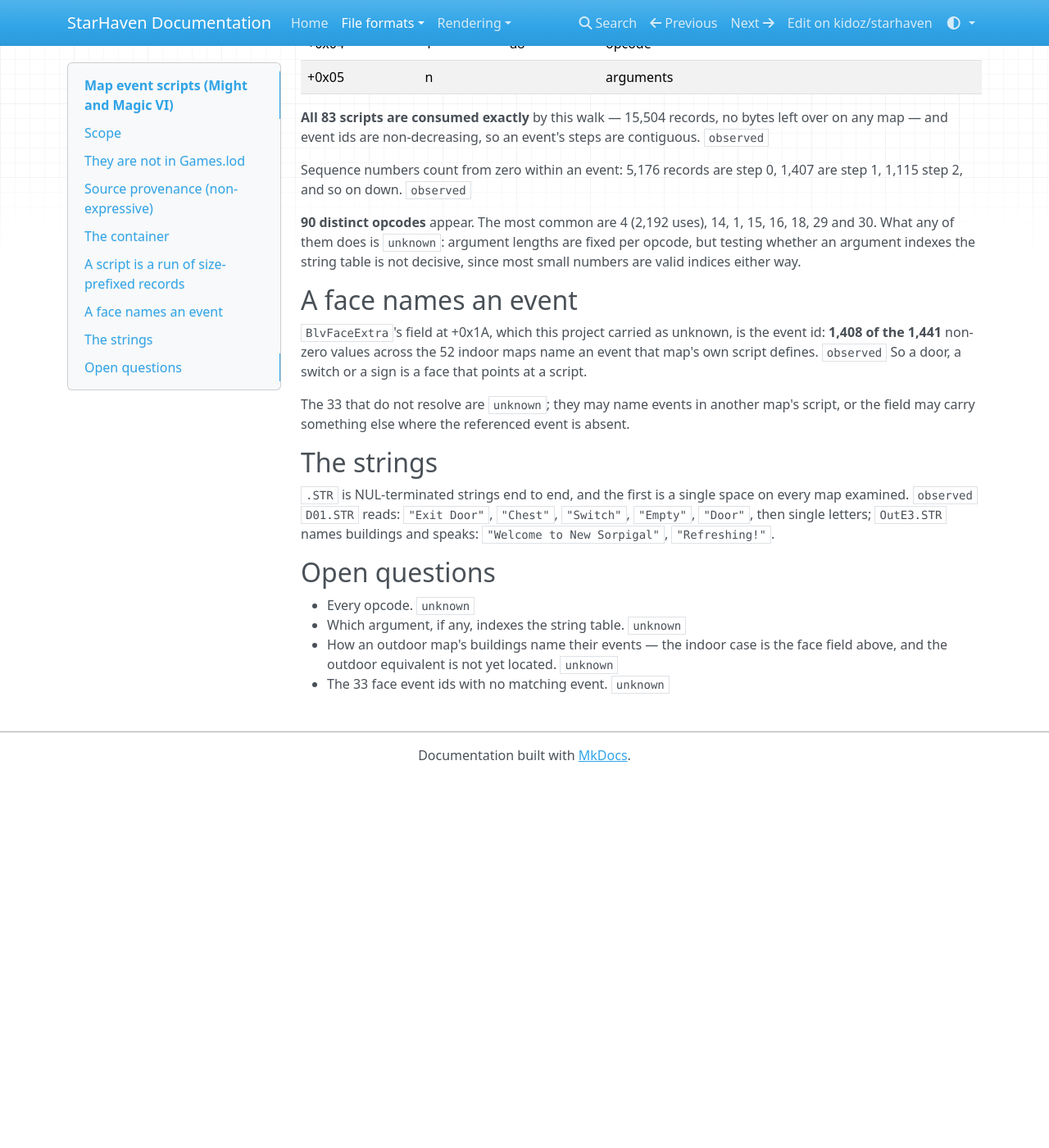
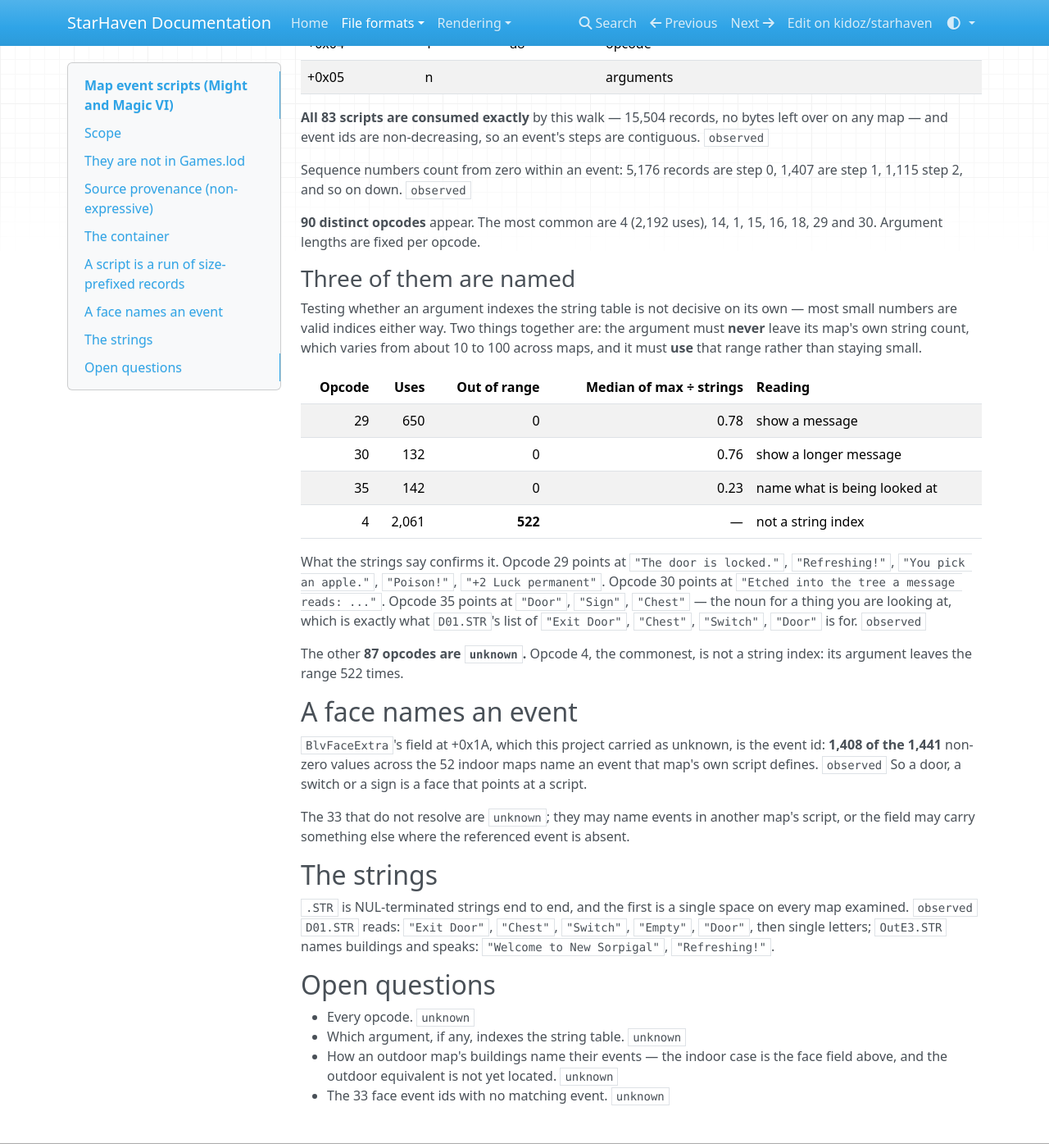
Before and after one commit to kidoz/starhaven, an MkDocs documentation site: the page built from docs/formats/map-events.md, in a window 1280 px wide and 1400 px high, scrolled down 1223 px. Shown: the whole window at 82% size. Built offline with MkDocs 1.6.1, drawn with Linux system fonts in a browser that asks for light colours; nearby versions of some CDN libraries; before the commit the page ends 2172 px from its top, so only the background shows below that.

Commit message:
Name three event opcodes by what their arguments can and cannot index

```diff
--- a/docs/formats/map-events.md
+++ b/docs/formats/map-events.md
@@ -63,9 +63,32 @@ Sequence numbers count from zero within an event: 5,176 records are step 0,
 1,407 are step 1, 1,115 step 2, and so on down. `observed`
 
 **90 distinct opcodes** appear. The most common are 4 (2,192 uses), 14, 1, 15,
-16, 18, 29 and 30. What any of them does is `unknown`: argument lengths are
-fixed per opcode, but testing whether an argument indexes the string table is
-not decisive, since most small numbers are valid indices either way.
+16, 18, 29 and 30. Argument lengths are fixed per opcode.
+
+### Three of them are named
+
+Testing whether an argument indexes the string table is not decisive on its
+own — most small numbers are valid indices either way. Two things together are:
+the argument must **never** leave its map's own string count, which varies from
+about 10 to 100 across maps, and it must **use** that range rather than staying
+small.
+
+| Opcode | Uses | Out of range | Median of max ÷ strings | Reading |
+| ---: | ---: | ---: | ---: | --- |
+| 29 | 650 | 0 | 0.78 | show a message |
+| 30 | 132 | 0 | 0.76 | show a longer message |
+| 35 | 142 | 0 | 0.23 | name what is being looked at |
+| 4 | 2,061 | **522** | — | not a string index |
+
+What the strings say confirms it. Opcode 29 points at `"The door is locked."`,
+`"Refreshing!"`, `"You pick an apple."`, `"Poison!"`, `"+2 Luck permanent"`.
+Opcode 30 points at `"Etched into the tree a message reads: ..."`. Opcode 35
+points at `"Door"`, `"Sign"`, `"Chest"` — the noun for a thing you are looking
+at, which is exactly what `D01.STR`'s list of `"Exit Door"`, `"Chest"`,
+`"Switch"`, `"Door"` is for. `observed`
+
+The other **87 opcodes are `unknown`.** Opcode 4, the commonest, is not a
+string index: its argument leaves the range 522 times.
 
 ## A face names an event
 
```
Also changed, not shown: README.md (+5 -1 lines), 3 other files.
